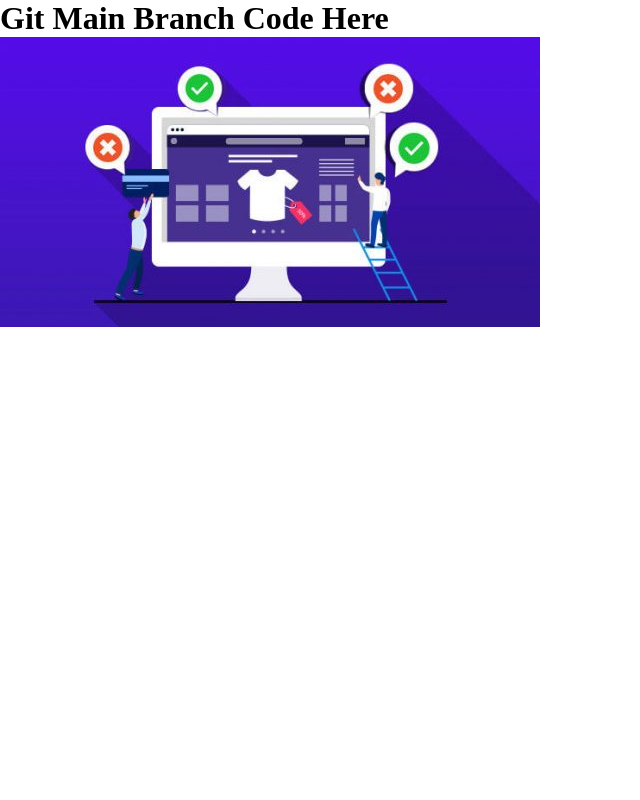
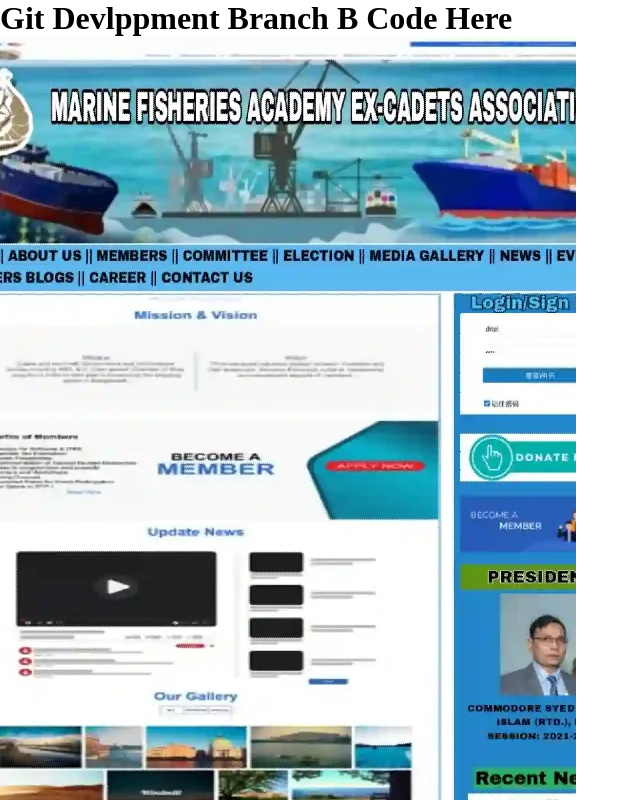
Before and after one commit to fahimultopu0012/gitmergepractice, a plain HTML site: page index.html in a window 1280 px wide. Shown: the top 800 px of the page, without its empty margins (0-640 px from the left). Drawn offline with Linux system fonts and the light colour scheme.

Commit message:
from DevB

```diff
--- a/index.html
+++ b/index.html
@@ -8,9 +8,9 @@
     <link rel="stylesheet" href="style.css">
 </head>
 <body>
-    <h1>Git Main Branch Code Here</h1>
+    <h1>Git Devlppment  Branch B Code Here</h1>
 
-    <img src="images/blog-1.jpeg" alt="">
+    <img src="images/Picture-2023-04-15 18.26.44.jpg" alt="">
 
 </body>
 </html>
```
